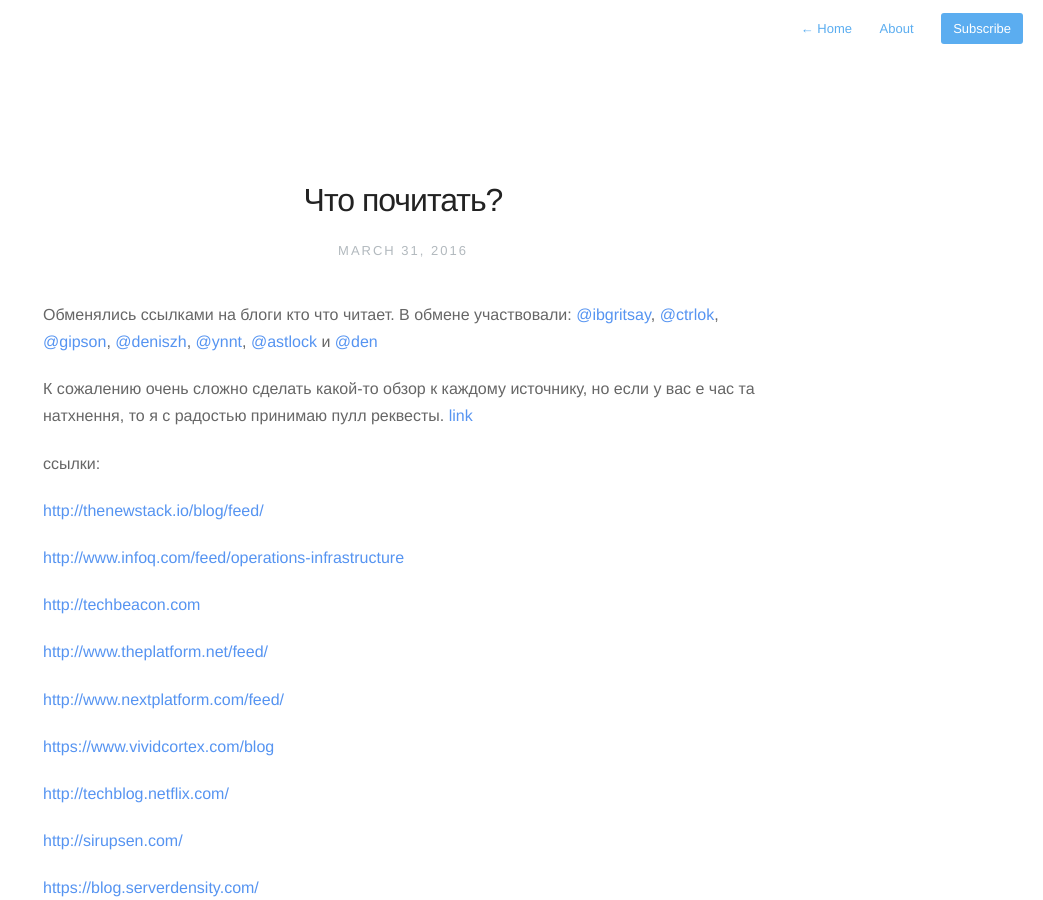
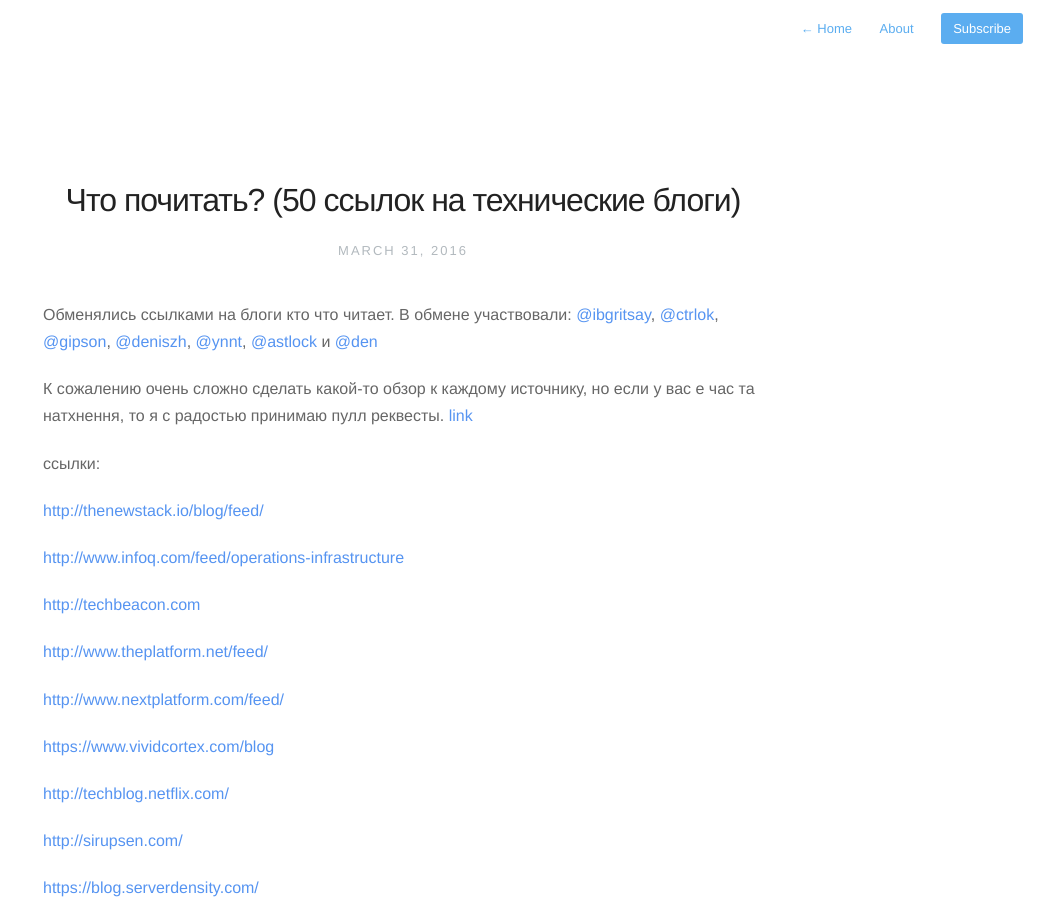
Before and after one commit to ukrops/web, a Jekyll site: the page built from _posts/2016-03-31-news.md, in a window 1280 px wide and 900 px high. Shown: the whole window, without its empty margins (237-1280 px from the left). Built offline with Jekyll 4.4.1, drawn with Linux system fonts in a browser that asks for light colours; nearby versions of some CDN libraries; Markdown is read by kramdown in place of the engine named in the settings.

Commit message:
change name for news post

```diff
--- a/_posts/2016-03-31-news.md
+++ b/_posts/2016-03-31-news.md
@@ -1,6 +1,6 @@
 ---
 layout: post
-title:  "Что почитать?"
+title:  "Что почитать? (50 ссылок на технические блоги)"
 date:   2016-03-31 16:00:58 +0200
 categories: news
 ---
```
